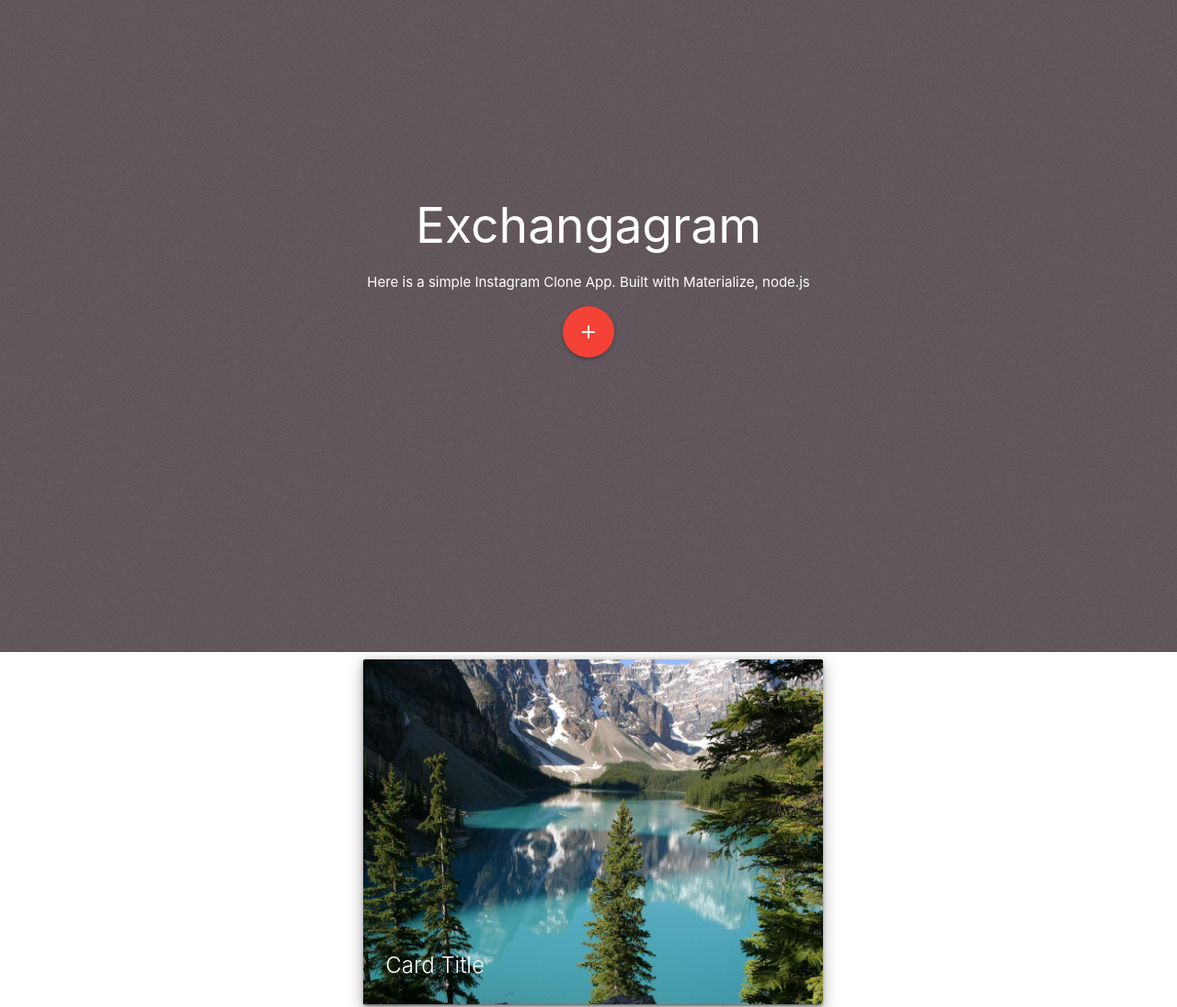
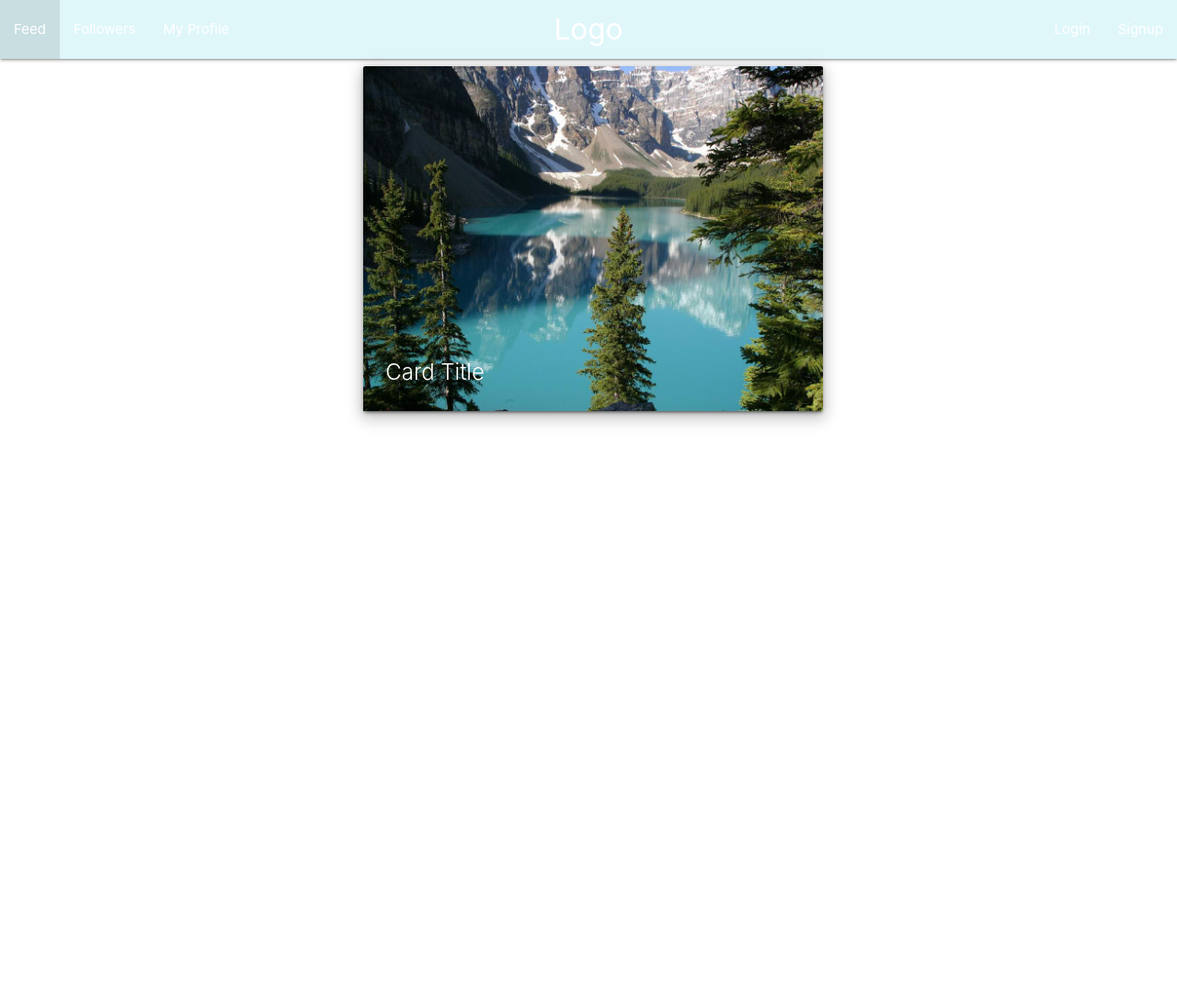
Before and after one commit to Rvndyr/Exchangagram, a website: page public/index.html in a window 1280 px wide. Shown: the top 1095 px of the page at 92% size. After the commit the page ends 800 px from the top, so only its background shows below. Drawn offline with nearby package versions, Linux system fonts and the light colour scheme; files whose address does not match are found by name.

Commit message:
changed banner to nav and added the express.static code.

```diff
--- a/index.js
+++ b/index.js
@@ -1,5 +1,9 @@
 const express = require('express');
 const app = express();
+
+
+
+app.use('/', express.static('./public'));
 
 app.listen(3088, () => {
     console.log('Exchangagram Live!')
--- a/public/index.html
+++ b/public/index.html
@@ -11,12 +11,30 @@
 
 </head>
 <body>
+
+
+	<nav>
+    <div class="nav-wrapper #e0f7fa cyan lighten-5">
+      <a href="#" class="brand-logo center">Logo</a>
+      <ul id="nav-mobile" class="left hide-on-med-and-down">
+        <li><a href="sass.html">Feed</a></li>
+        <li><a href="badges.html">Followers</a></li>
+        <li><a href="collapsible.html">My Profile</a></li>
+      </ul>
+			<ul id="nav-mobile" class="right hide-on-med-and-down">
+				<li><a href="sass.html">Login</a></li>
+				<li><a href="sass.html">Signup</a></li>
+			</ul>
+    </div>
+  </nav>
+
+<!--
   <section class="banner">
     <h2>Exchangagram</h2>
     <p>Here is a simple Instagram Clone App. Built with Materialize, node.js</p>
-		<div class="row">
+		<div class="row"> -->
 			<!-- this is the add new post button -->
-			<a class="btn-floating btn-large waves-effect waves-light red"><i class="material-icons">add</i></a>
+			<!-- <a class="btn-floating btn-large waves-effect waves-light #26c6da cyan lighten-1"><i class="material-icons">add</i></a> -->
 			<!-- This is the upload form -->
 			<!-- <ul class="actions">
 				<form action="#">
@@ -31,8 +49,8 @@
     			</div>
   			</form>
     	</ul> -->
-		</div>
-  </section>
+		<!-- </div>
+  </section> -->
 
 <!--Main container holding all cards and content -->
   <div class="container right">
--- a/public/styles/main.css
+++ b/public/styles/main.css
@@ -3,7 +3,7 @@
   background-color: red;
 }
 
-.banner {
+/*.banner {
     background-attachment: scroll,	fixed;
     background-color: #666;
     background-image: url(images/overlay.png), url(images/banner.jpg);
@@ -17,4 +17,8 @@
     color: #fff;
     padding: 12em 0 20em 0;
     text-align: center;
+}*/
+
+nav {
+  text-decoration-color: black;
 }
```
